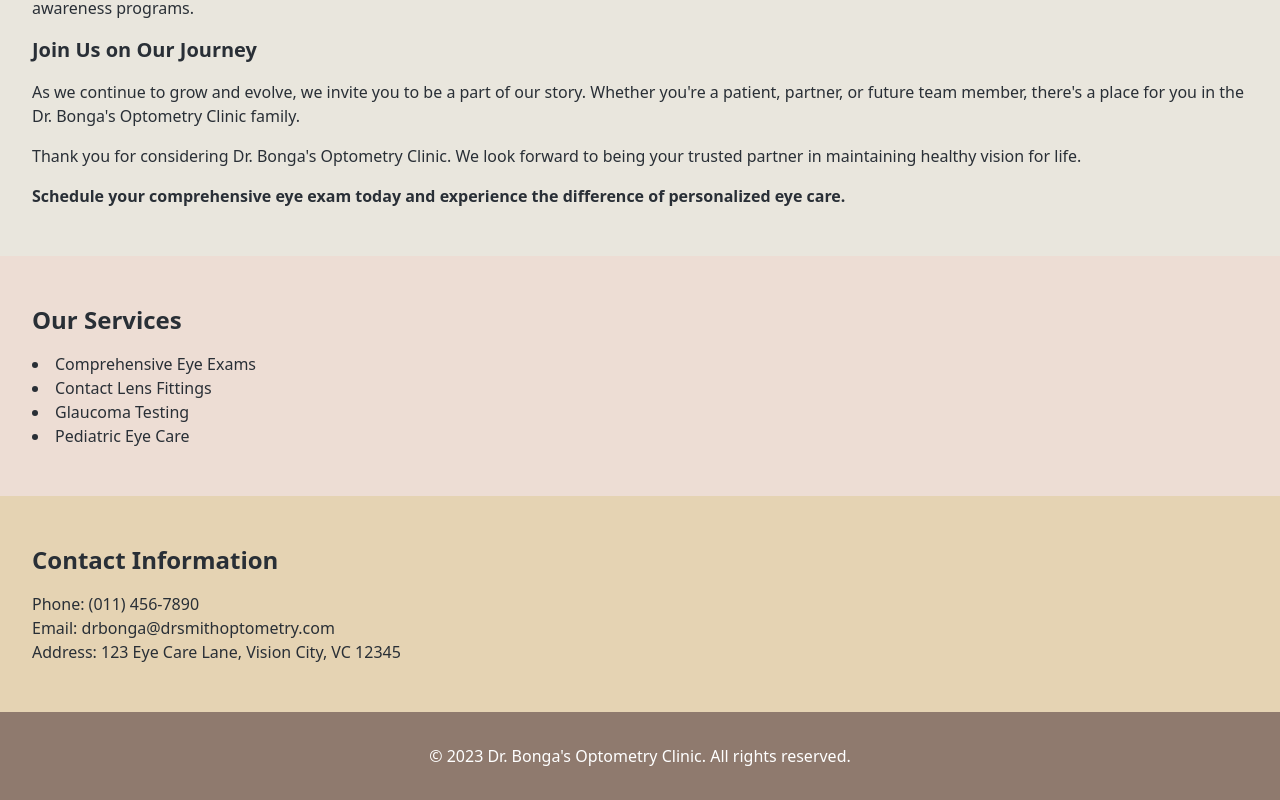
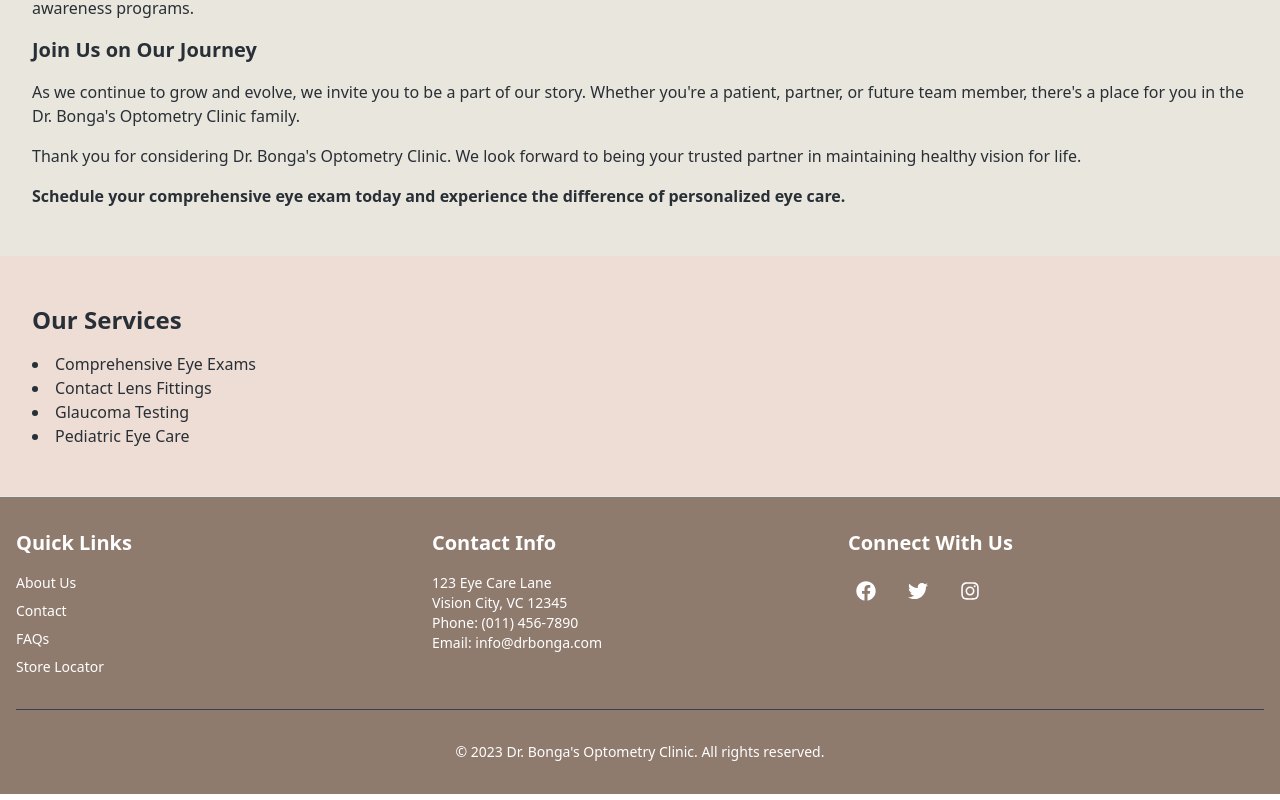
Before and after one commit to Bongakonke-Langa/optometrist-website, a Next.js app: page / in a window 1280 px wide. Shown: the part 1512-2312 px from the top of the page. Built offline with nearby package versions, Linux system fonts and the light colour scheme.

Commit message:
Feat:added-new-features

```diff
--- a/app/eyeglasses/page.tsx
+++ b/app/eyeglasses/page.tsx
@@ -1,4 +1,6 @@
 import Link from 'next/link';
+import { FaFacebook, FaTwitter, FaInstagram } from 'react-icons/fa';
+
 
 export default function Eyeglasses() {
   const eyeglassCategories = [
@@ -67,8 +69,58 @@ export default function Eyeglasses() {
         </section>
       </main>
 
-      <footer className="bg-[#8F7A6E] text-white p-4 text-center">
-        © 2023 Dr. Bonga's Optometry Clinic. All rights reserved.
+      <footer className="border-t bg-[#8F7A6E] text-white">
+        <div className="container mx-auto px-4 py-8">
+          <div className="flex flex-wrap justify-between">
+            <div className="w-full md:w-1/2 lg:w-1/3 mb-6 md:mb-0">
+              <h2 className="text-xl font-semibold mb-4">Quick Links</h2>
+              <nav className="flex flex-col space-y-2">
+                <Link className="text-sm hover:underline" href="#">
+                  About Us
+                </Link>
+                <Link className="text-sm hover:underline" href="#">
+                  Contact
+                </Link>
+                <Link className="text-sm hover:underline" href="#">
+                  FAQs
+                </Link>
+                <Link className="text-sm hover:underline" href="#">
+                  Store Locator
+                </Link>
+              </nav>
+            </div>
+
+            <div className="w-full md:w-1/2 lg:w-1/3 mb-6 md:mb-0">
+              <h2 className="text-xl font-semibold mb-4">Contact Info</h2>
+              <p className="text-sm">123 Eye Care Lane</p>
+              <p className="text-sm">Vision City, VC 12345</p>
+              <p className="text-sm">Phone: (011) 456-7890</p>
+              <p className="text-sm">Email: info@drbonga.com</p>
+            </div>
+
+            <div className="w-full md:w-1/2 lg:w-1/3 mb-6 md:mb-0">
+              <h2 className="text-xl font-semibold mb-4">Connect With Us</h2>
+              <div className="flex space-x-4">
+                <a href="#" className="p-2 rounded-full hover:bg-white hover:text-[#8F7A6E] transition-colors duration-300">
+                  <FaFacebook className="h-5 w-5" />
+                  <span className="sr-only">Facebook</span>
+                </a>
+                <a href="#" className="p-2 rounded-full hover:bg-white hover:text-[#8F7A6E] transition-colors duration-300">
+                  <FaTwitter className="h-5 w-5" />
+                  <span className="sr-only">Twitter</span>
+                </a>
+                <a href="#" className="p-2 rounded-full hover:bg-white hover:text-[#8F7A6E] transition-colors duration-300">
+                  <FaInstagram className="h-5 w-5" />
+                  <span className="sr-only">Instagram</span>
+                </a>
+              </div>
+            </div>
+          </div>
+
+          <div className="mt-8 border-t border-gray-700 pt-8 text-center text-sm">
+            <p>© 2023 Dr. Bonga's Optometry Clinic. All rights reserved.</p>
+          </div>
+        </div>
       </footer>
     </div>
   );
--- a/app/page.tsx
+++ b/app/page.tsx
@@ -1,5 +1,6 @@
 import Image from "next/image";
 import Link from 'next/link';
+import { FaFacebook, FaTwitter, FaInstagram } from 'react-icons/fa';
 
 export default function Home() {
   const spectacleSVGs = [
@@ -17,7 +18,7 @@ export default function Home() {
   ];
 
   return (
-    <div className="min-h-screen font-sans bg-[#FAF5F1] text-[#292F36]">
+    <div className="min-h-screen flex flex-col font-sans bg-[#FAF5F1] text-[#292F36]">
       <header className="bg-[#8F7A6E] text-white p-8">
         <div className="flex items-center justify-between mb-4">
           <div className="flex items-center">
@@ -121,21 +122,60 @@ export default function Home() {
           </div>
         </section>
 
-        <section className="relative py-12">
-          <div className="absolute inset-0 bg-[#E5D3B3] left-[calc(-50vw+50%)] right-[calc(-50vw+50%)]"></div>
-          <div className="relative z-10 max-w-7xl mx-auto px-4 sm:px-6 lg:px-8">
-            <h2 className="text-2xl font-semibold mb-4">Contact Information</h2>
-            <p>Phone: (011) 456-7890</p>
-            <p>Email: drbonga@drsmithoptometry.com</p>
-            <p>Address: 123 Eye Care Lane, Vision City, VC 12345</p>
-          </div>
-        </section>
+
       </div>
 
-      <footer className="relative py-8 text-white">
-        <div className="absolute inset-0 bg-[#8F7A6E] left-[calc(-50vw+50%)] right-[calc(-50vw+50%)]"></div>
-        <div className="relative z-10 max-w-7xl mx-auto px-4 sm:px-6 lg:px-8 text-center">
-          © 2023 Dr. Bonga's Optometry Clinic. All rights reserved.
+      <footer className="border-t bg-[#8F7A6E] text-white">
+        <div className="container mx-auto px-4 py-8">
+          <div className="flex flex-wrap justify-between">
+            <div className="w-full md:w-1/2 lg:w-1/3 mb-6 md:mb-0">
+              <h2 className="text-xl font-semibold mb-4">Quick Links</h2>
+              <nav className="flex flex-col space-y-2">
+                <Link className="text-sm hover:underline" href="#">
+                  About Us
+                </Link>
+                <Link className="text-sm hover:underline" href="#">
+                  Contact
+                </Link>
+                <Link className="text-sm hover:underline" href="#">
+                  FAQs
+                </Link>
+                <Link className="text-sm hover:underline" href="#">
+                  Store Locator
+                </Link>
+              </nav>
+            </div>
+
+            <div className="w-full md:w-1/2 lg:w-1/3 mb-6 md:mb-0">
+              <h2 className="text-xl font-semibold mb-4">Contact Info</h2>
+              <p className="text-sm">123 Eye Care Lane</p>
+              <p className="text-sm">Vision City, VC 12345</p>
+              <p className="text-sm">Phone: (011) 456-7890</p>
+              <p className="text-sm">Email: info@drbonga.com</p>
+            </div>
+
+            <div className="w-full md:w-1/2 lg:w-1/3 mb-6 md:mb-0">
+              <h2 className="text-xl font-semibold mb-4">Connect With Us</h2>
+              <div className="flex space-x-4">
+                <a href="#" className="p-2 rounded-full hover:bg-white hover:text-[#8F7A6E] transition-colors duration-300">
+                  <FaFacebook className="h-5 w-5" />
+                  <span className="sr-only">Facebook</span>
+                </a>
+                <a href="#" className="p-2 rounded-full hover:bg-white hover:text-[#8F7A6E] transition-colors duration-300">
+                  <FaTwitter className="h-5 w-5" />
+                  <span className="sr-only">Twitter</span>
+                </a>
+                <a href="#" className="p-2 rounded-full hover:bg-white hover:text-[#8F7A6E] transition-colors duration-300">
+                  <FaInstagram className="h-5 w-5" />
+                  <span className="sr-only">Instagram</span>
+                </a>
+              </div>
+            </div>
+          </div>
+
+          <div className="mt-8 border-t border-gray-700 pt-8 text-center text-sm">
+            <p>© 2023 Dr. Bonga's Optometry Clinic. All rights reserved.</p>
+          </div>
         </div>
       </footer>
     </div>
--- a/components/layout/Footer.tsx
+++ b/components/layout/Footer.tsx
@@ -1,7 +1,60 @@
+import Link from 'next/link';
+import { FaFacebook, FaTwitter, FaInstagram } from 'react-icons/fa';
+
 export default function Footer() {
   return (
-    <footer>
-      <p>&copy; {new Date().getFullYear()} Your Company Name</p>
+    <footer className="border-t bg-[#8F7A6E] text-white">
+      <div className="container mx-auto px-4 py-8">
+        <div className="flex flex-wrap justify-between">
+          <div className="w-full md:w-1/2 lg:w-1/3 mb-6 md:mb-0">
+            <h2 className="text-xl font-semibold mb-4">Quick Links</h2>
+            <nav className="flex flex-col space-y-2">
+              <Link className="text-sm hover:underline" href="/">
+                Home
+              </Link>
+              <Link className="text-sm hover:underline" href="/about">
+                About Us
+              </Link>
+              <Link className="text-sm hover:underline" href="/contact">
+                Contact
+              </Link>
+              <Link className="text-sm hover:underline" href="/faqs">
+                FAQs
+              </Link>
+            </nav>
+          </div>
+
+          <div className="w-full md:w-1/2 lg:w-1/3 mb-6 md:mb-0">
+            <h2 className="text-xl font-semibold mb-4">Contact Info</h2>
+            <p className="text-sm">123 Eye Care Lane</p>
+            <p className="text-sm">Vision City, VC 12345</p>
+            <p className="text-sm">Phone: (011) 456-7890</p>
+            <p className="text-sm">Email: info@drbonga.com</p>
+          </div>
+
+          <div className="w-full md:w-1/2 lg:w-1/3 mb-6 md:mb-0">
+            <h2 className="text-xl font-semibold mb-4">Connect With Us</h2>
+            <div className="flex space-x-4">
+              <a href="#" className="p-2 rounded-full hover:bg-white hover:text-[#8F7A6E] transition-colors duration-300">
+                <FaFacebook className="h-5 w-5" />
+                <span className="sr-only">Facebook</span>
+              </a>
+              <a href="#" className="p-2 rounded-full hover:bg-white hover:text-[#8F7A6E] transition-colors duration-300">
+                <FaTwitter className="h-5 w-5" />
+                <span className="sr-only">Twitter</span>
+              </a>
+              <a href="#" className="p-2 rounded-full hover:bg-white hover:text-[#8F7A6E] transition-colors duration-300">
+                <FaInstagram className="h-5 w-5" />
+                <span className="sr-only">Instagram</span>
+              </a>
+            </div>
+          </div>
+        </div>
+
+        <div className="mt-8 border-t border-gray-700 pt-8 text-center text-sm">
+          <p>© 2023 Dr. Bonga's Optometry Clinic. All rights reserved.</p>
+        </div>
+      </div>
     </footer>
-  )
+  );
 }
--- a/components/layout/Layout.tsx
+++ b/components/layout/Layout.tsx
@@ -1,12 +1,18 @@
-import Header from './Header'
-import Footer from './Footer'
+import Footer from '../../components/layout/Footer';
 
-export default function Layout({ children }: { children: React.ReactNode }) {
+export default function RootLayout({
+  children,
+}: {
+  children: React.ReactNode
+}) {
   return (
-    <>
-      <Header />
-      <main>{children}</main>
-      <Footer />
-    </>
-  )
+    <html lang="en">
+      <body className="flex flex-col min-h-screen">
+        <main className="flex-grow">
+          {children}
+        </main>
+        <Footer />
+      </body>
+    </html>
+  );
 }
```
